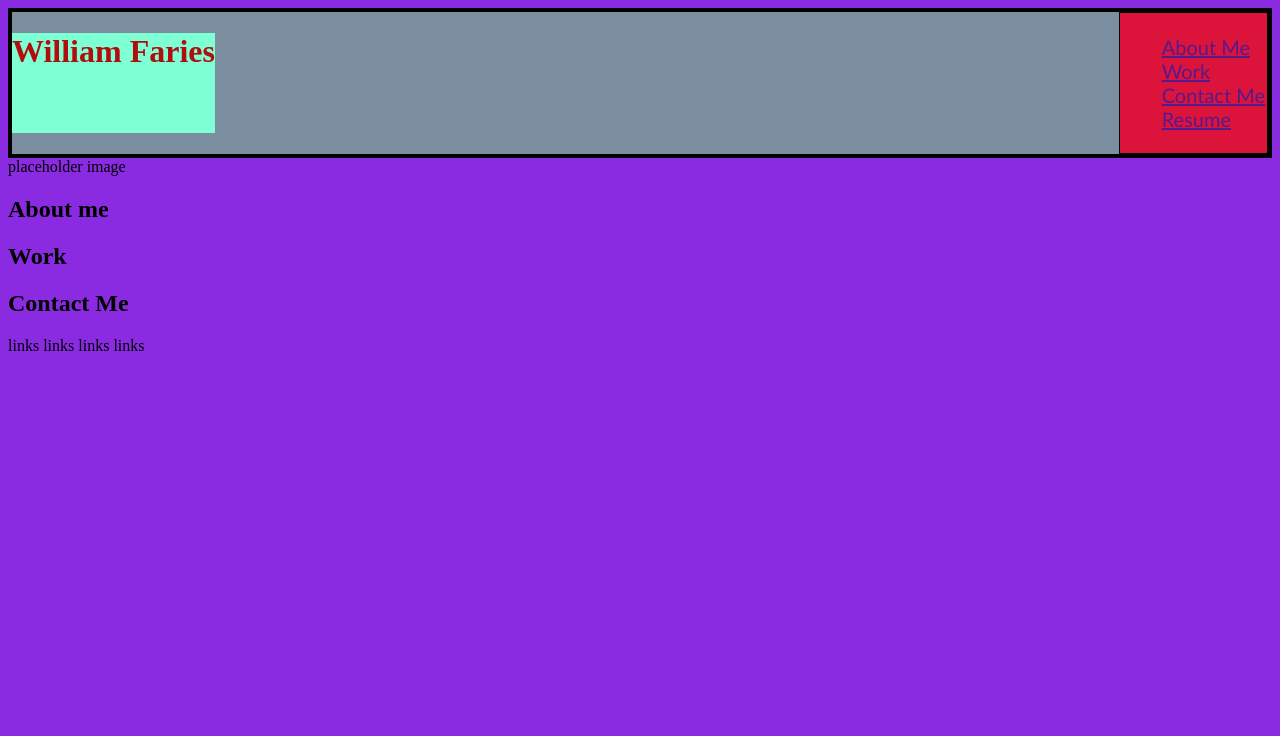
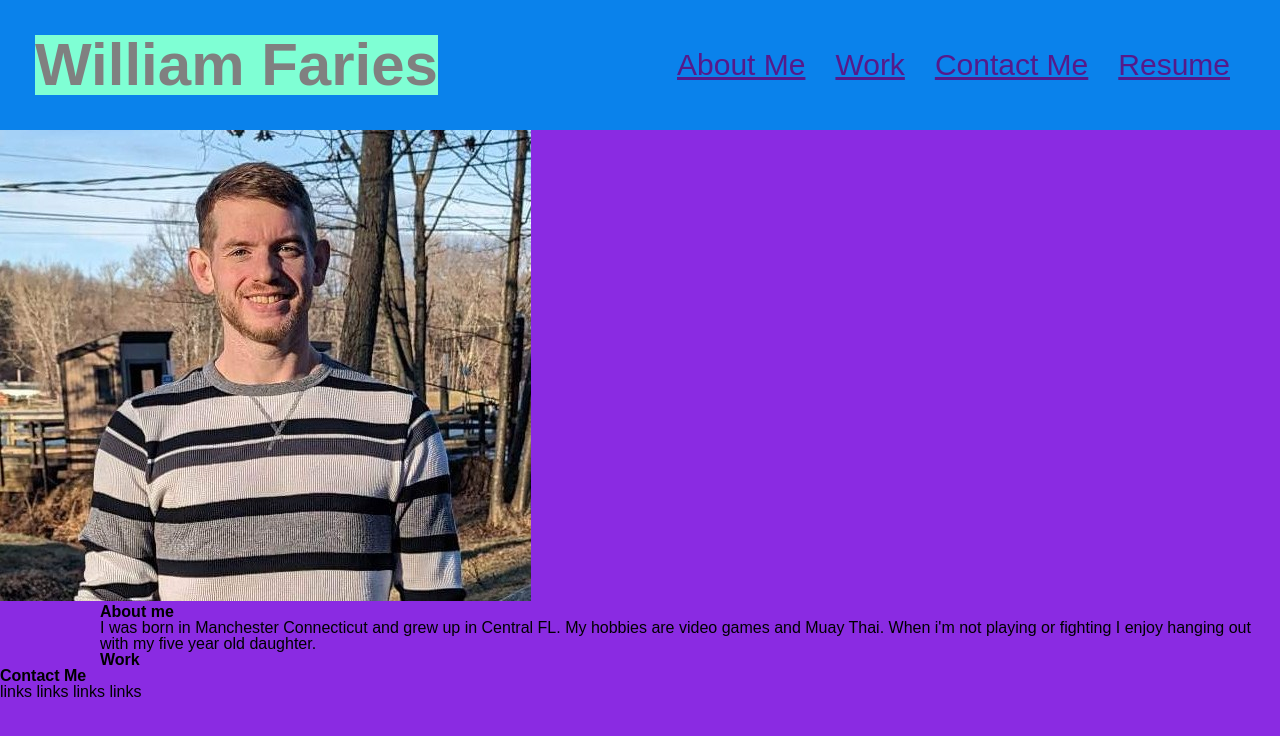
Before and after one commit to Element2804/Portfolio, a plain HTML site: page index.html in a window 1280 px wide. Drawn offline with Linux system fonts and the light colour scheme.

Commit message:
Added reset page and some styling

```diff
--- /dev/null
+++ b/assets/reset.css
@@ -0,0 +1,32 @@
+
+* {
+    margin: 0;
+    padding: 0;
+    box-sizing: border-box;
+  }
+
+  html {
+    height: 100%;
+  }
+
+  body {
+    min-height: 100%;
+    line-height: 1;
+    font-family: sans-serif;
+  }
+
+  h1, h2, h3, h4, h5, h6 {
+    font-size: 100%;
+  }
+
+
+  input, select, option, optgroup, textarea, button,
+  pre, code {
+    font-size: 100%;
+    font-family: inherit;
+  }
+
+
+  ol, ul {
+    list-style: none;
+  }
--- /dev/null
+++ b/assets/styles.css
@@ -0,0 +1,48 @@
+
+
+
+body {
+   background-color: blueviolet;
+
+}
+
+.main-header {
+    display: flex;
+    align-items: center;
+    justify-content: space-between;
+    flex-wrap: wrap;
+    padding: 35px;
+    background-color: #0a82eb;
+
+}
+
+
+
+.name{
+ font-size: 60px;
+    background-color: aquamarine;
+    color: gray;
+    border-radius: px;
+}
+
+.navigation{
+display:flex;
+
+
+}
+
+.navigation li{
+    padding: 5px;
+    font-size: 30px;
+
+}
+
+.navigation a {
+    padding: 10px;
+}
+
+.box {
+
+
+margin-left: 100px;
+}
--- a/index.html
+++ b/index.html
@@ -5,7 +5,8 @@
     <meta http-equiv="X-UA-Compatible" content="IE=edge">
     <meta name="viewport" content="width=device-width, initial-scale=1.0">
     <title>Document</title>
-<link rel="stylesheet" type="text/css" href="styles.css" />
+    <link rel="stylesheet" type="text/css" href="assets/reset.css" />
+    <link rel="stylesheet" type="text/css" href="assets/styles.css" />
 </head>
 
 
@@ -15,8 +16,8 @@
 
 
 <h1 class="name">William Faries</h1>
-<nav class="navigation">
-    <ul>
+<nav>
+    <ul class="navigation">
         <li><a href="">About Me</a></li>
         <li><a href="">Work</a></li>
         <li><a href="">Contact Me</a></li>
@@ -26,14 +27,14 @@
 
     </header>
 
-<nav>placeholder image</nav>
+<img src="assets\Profile.jpeg">
 
-<main>
+<main class="box">
 <section>
     <h2>About me</h2>
 
 
-    <p></p>
+    <p>I was born in Manchester Connecticut and grew up in Central FL. My hobbies are video games and Muay Thai. When i'm not playing or fighting I enjoy hanging out with my five year old daughter.</p>
 
 </section>
 
--- a/styles.css
+++ /dev/null
@@ -1,41 +0,0 @@
-* {
-    box-sizing: border-box;
-}
-
-
-
-body {
-   background-color: blueviolet;
-
-}
-
-.main-header {
-display: flex;
-justify-content: space-between;
-border: 4px solid black;
-   background-color: #7B8FA1;
-
-}
-
-
-
-.name{
-
-    background-color: aquamarine;
-    color: rgb(177, 13, 13);
-}
-
-.navigation{
-
-    border: 1px solid black;
-    font-family: 'Gill Sans', 'Gill Sans MT', Calibri, 'Trebuchet MS', sans-serif;
-    font-size: 20px;
-    padding: 2px;
-    background-color: crimson;
-
-
-}
-
-li {
-    list-style-type: none;
-}
```
Also changed, not shown: assets/Profile.jpeg (added).
